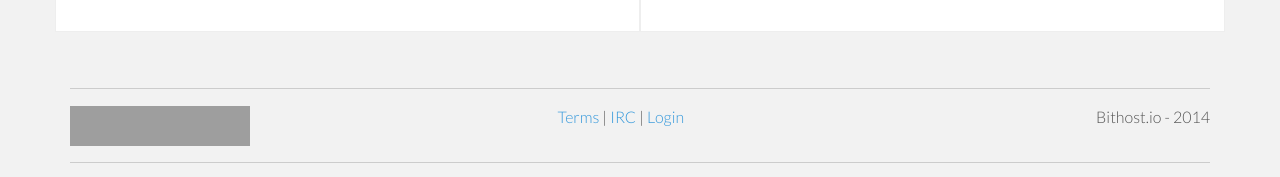
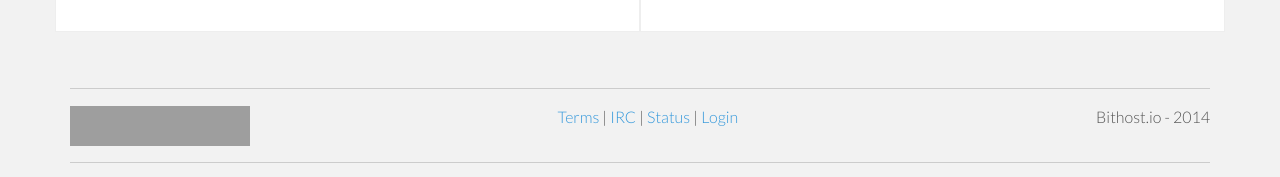
Before and after one commit to bithostio/www.bithost.io, a Jekyll site: the page built from index.html, in a window 1280 px wide and 900 px high, scrolled down 912 px. Shown: the part 720-897 px from the top of the window. Built offline with Jekyll 4.4.1, drawn with Linux system fonts in a browser that asks for light colours; nearby versions of some CDN libraries; Markdown is read by kramdown in place of the engine named in the settings; grey boxes are pictures that could not be loaded.

Commit message:
Update default.html

```diff
--- a/_layouts/default.html
+++ b/_layouts/default.html
@@ -76,6 +76,7 @@
       <div class="col-md-4">
         <a href="/terms">Terms</a> |
         <a href="/irc">IRC</a> |
+        <a href="http://status.bithost.io">Status</a> |
         <a href="https://dashboard.bithost.io">Login</a>
       </div>
       <div class="col-md-3 text-right">
```
